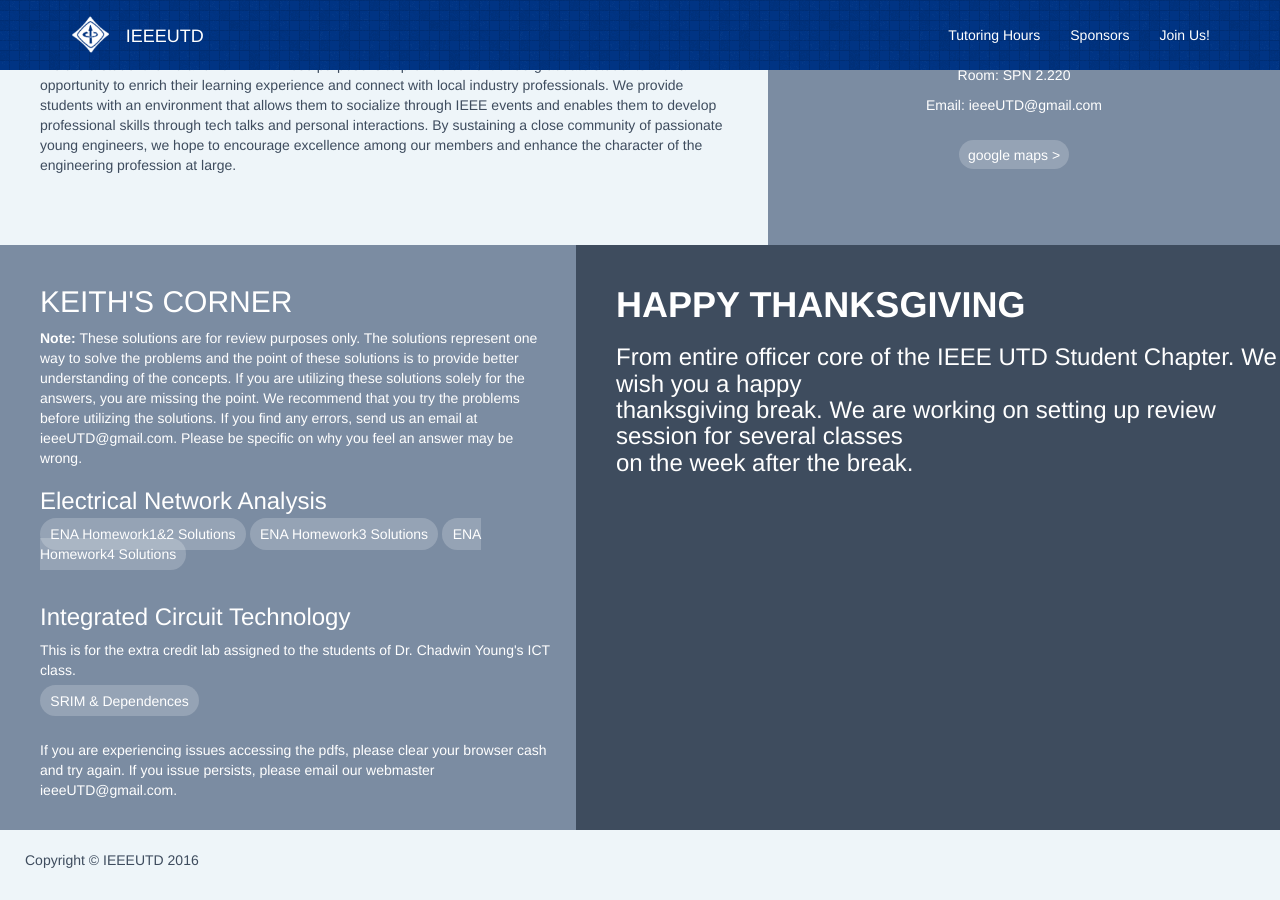
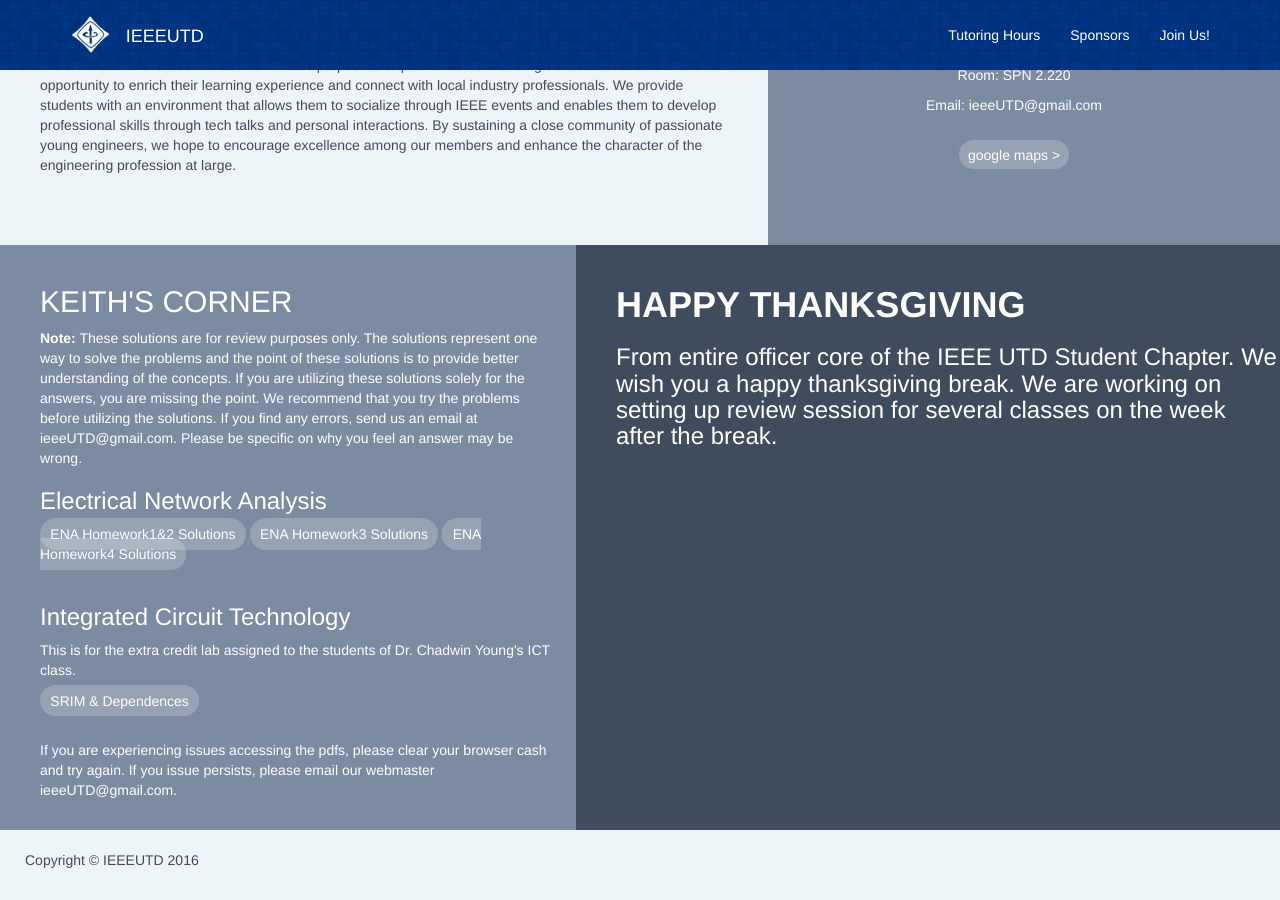
Before and after one commit to IEEEUTD/IEEEUTD.github.io, a Jekyll site: the page index.html, which Jekyll copies as it is, in a window 1280 px wide and 900 px high, scrolled down 795 px. Built offline with Jekyll 4.4.1, drawn with Linux system fonts in a browser that asks for light colours.

Commit message:
added more stuff

```diff
--- a/index.html
+++ b/index.html
@@ -149,7 +149,7 @@
                 </div>
                 <div class="upcoming_events">
                     <h1><b>HAPPY THANKSGIVING</b></h1>
-                    <p><h3>From entire officer core of the IEEE UTD Student Chapter. We wish you a happy <br/>thanksgiving break. We are working on setting up review session for several classes<br/> on the week after the break.</span></h3></p>
+                    <p><h3>From entire officer core of the IEEE UTD Student Chapter. We wish you a happy thanksgiving break. We are working on setting up review session for several classes on the week after the break.</span></h3></p>
                     <!--p><h4><b><span>Dr. Khoubrouy's Signals Exam Review November 10th, 2016 at ECSN 2.110 from 7:30PM - 9PM.</span></b></h4></p>
                     <p></p-->
                     <!--p><span style="margin-left:2em">Dr. Fumagali's Signals Exam Review November 7th, 2016 at ECSN 2.203 from 7PM - 9PM.</span></p>
```
